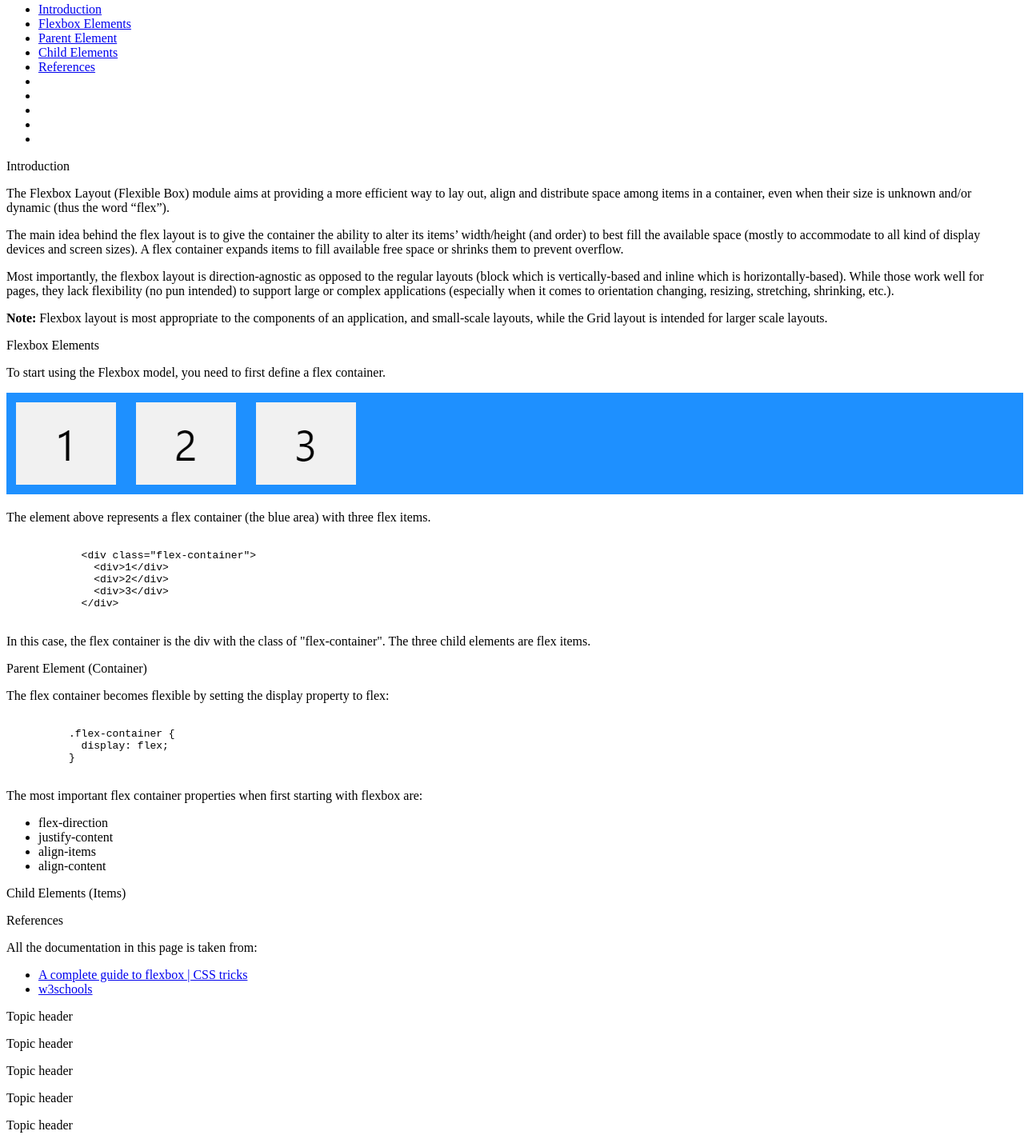
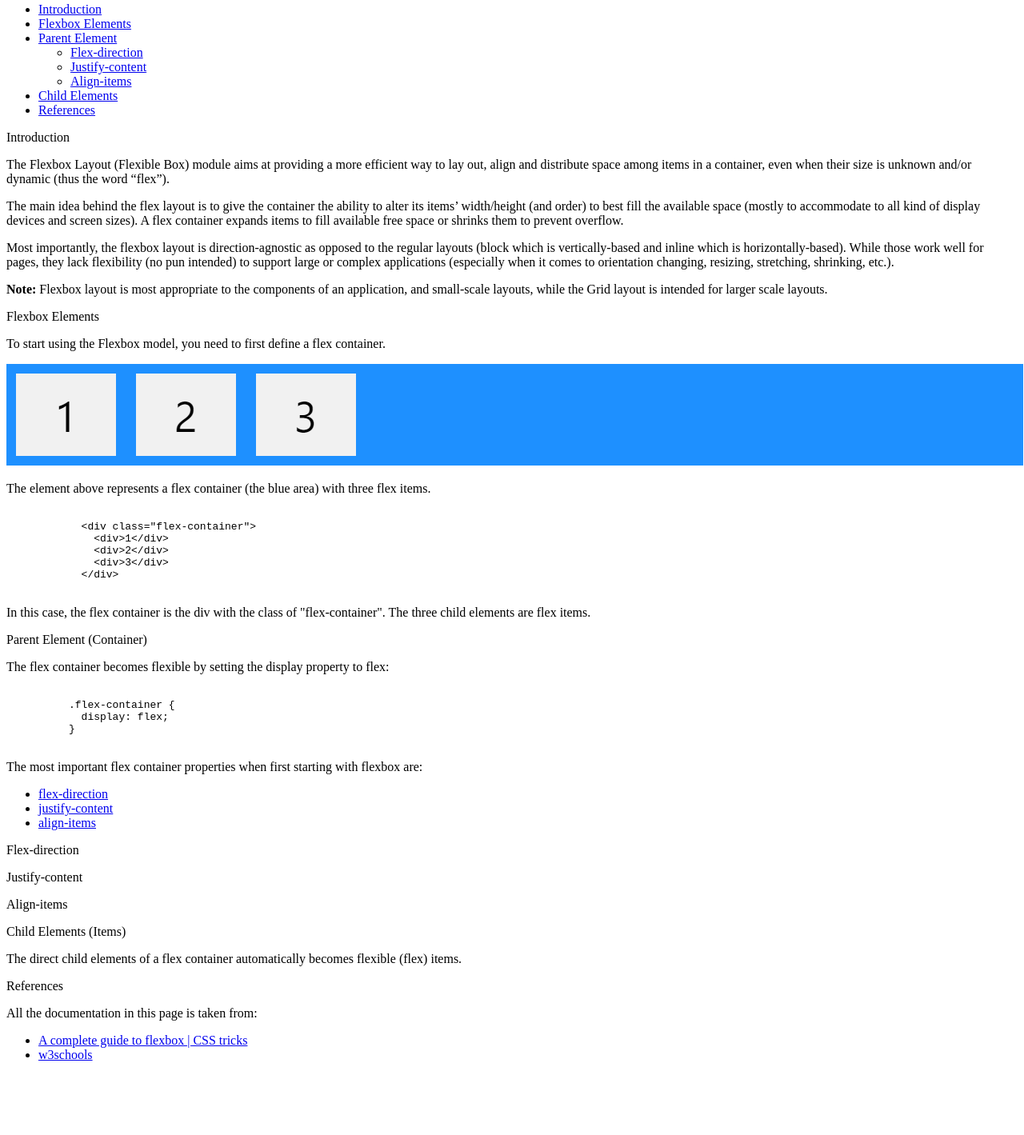
Before and after one commit to Kathrin-ddggxh/FCC-technical-documentation-page, a plain HTML site: page index.html in a window 1280 px wide. Shown: the part 39-1458 px from the top of the page at 80% size. After the commit the page ends 1383 px from the top, so only its background shows below. Drawn offline with Linux system fonts and the light colour scheme.

Commit message:
Added more content
only sub-section-content left to be added

```diff
--- a/index.html
+++ b/index.html
@@ -19,6 +19,18 @@
         </li>
         <li class="nav-item">
           <a href="#parent-element" class="nav-link">Parent Element</a>
+          <ul class="nav-sublist">
+            <li class="nav-subitem">
+              <a href="#" class="nav-sublink">Flex-direction</a>
+            </li>
+            <li class="nav-subitem">
+              <a href="#" class="nav-sublink">Justify-content</a>
+            </li>
+            <li class="nav-subitem">
+              <a href="#" class="nav-sublink">Align-items</a>
+            </li>
+
+          </ul>
         </li>
         <li class="nav-item">
           <a href="#child-elements" class="nav-link">Child Elements</a>
@@ -26,11 +38,6 @@
         <li class="nav-item">
           <a href="#references" class="nav-link">References</a>
         </li>
-        <li class="nav-item"><a href="#" class="nav-link"></a></li>
-        <li class="nav-item"><a href="#" class="nav-link"></a></li>
-        <li class="nav-item"><a href="#" class="nav-link"></a></li>
-        <li class="nav-item"><a href="#" class="nav-link"></a></li>
-        <li class="nav-item"><a href="#" class="nav-link"></a></li>
       </ul>
     </nav>
     <main id="main-doc">
@@ -96,6 +103,7 @@
       </section>
       <section class="main-section" id="parent-element">
         <header class="main-section-title">Parent Element (Container)</header>
+        <article class="main-section-content">
         <p>
           The flex container becomes flexible by setting the display property to
           flex:
@@ -111,19 +119,48 @@
           flexbox are:
         </p>
         <ul class="content-list">
-          <li class="content-list-item">flex-direction</li>
+          <li class="content-list-item">
+            <a href="#flex-direction" class="content-list-link">flex-direction</a>
+          </li>
 
-          <li class="content-list-item">justify-content</li>
-          <li class="content-list-item">align-items</li>
-          <li class="content-list-item">align-content</li>
+          <li class="content-list-item">
+            <a href="#justify-content" class="content-list-link">justify-content</a>
+          </li>
+          <li class="content-list-item">
+            <a href="#align-items" class="content-list-link">align-items</a>
+          </li>
+
         </ul>
+        </article>
       </section>
+      <section class="sub-section" id="flex-direction">
+        <header class="sub-section-title">Flex-direction</header>
+        <article class="sub-section-content">
+          <p></p>
+        </article>
+      </section>
+         <section class="sub-section" id="justify-content">
+        <header class="sub-section-title">Justify-content</header>
+        <article class="sub-section-content">
+          <p></p>
+        </article>
+      </section>
+         <section class="sub-section" id="align-items">
+        <header class="sub-section-title">Align-items</header>
+        <article class="sub-section-content">
+          <p></p>
+        </article>
+      </section>
+
       <section class="main-section" id="child-elements">
         <header class="main-section-title">Child Elements (Items)</header>
-        <p></p>
+        <article class="main-section-content">
+        <p>The direct child elements of a flex container automatically becomes flexible (flex) items.</p>
       </section>
+      </article>
       <section class="main-section" id="references">
         <header class="main-section-title">References</header>
+        <article class="main-section-content">
         <p>All the documentation in this page is taken from:</p>
         <ul class="reference-list">
           <li class="reference-list-item">
@@ -142,26 +179,7 @@
             >
           </li>
         </ul>
-      </section>
-      <section class="main-section">
-        <header class="main-section-title">Topic header</header>
-        <p></p>
-      </section>
-      <section class="main-section">
-        <header class="main-section-title">Topic header</header>
-        <p></p>
-      </section>
-      <section class="main-section">
-        <header class="main-section-title">Topic header</header>
-        <p></p>
-      </section>
-      <section class="main-section">
-        <header class="main-section-title">Topic header</header>
-        <p></p>
-      </section>
-      <section class="main-section">
-        <header class="main-section-title">Topic header</header>
-        <p></p>
+        </article>
       </section>
     </main>
   </body>
```
